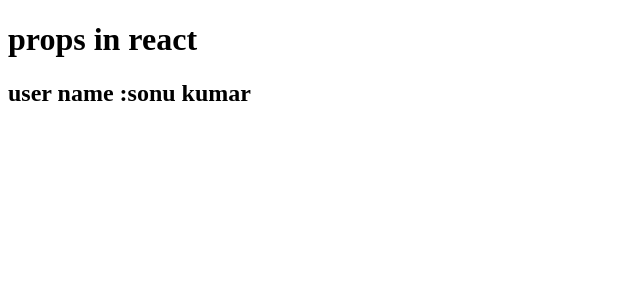
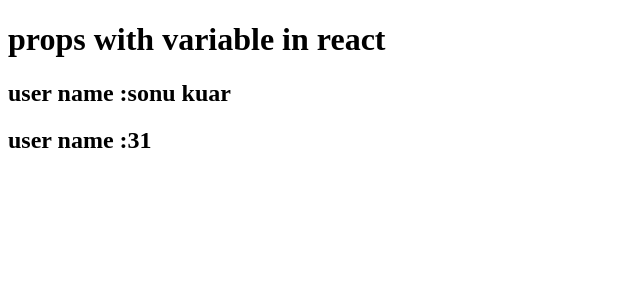
Before and after one commit to Sonukumar201995/React-practice-03, a React (Vite) app: page / in a window 1280 px wide. Shown: the top 300 px of the page, without its empty margins (0-640 px from the left). Built offline with nearby package versions, Linux system fonts and the light colour scheme.

Commit message:
props with variable in reaact

```diff
--- a/src/App.jsx
+++ b/src/App.jsx
@@ -2,10 +2,13 @@
 
 function App()
 {
+  let name="sonu kuar"
+  let age=31
+
   return(
     <>
-    <h1>props in react</h1>
-    <User name="sonu kumar"/>
+    <h1>props  with variable in react</h1>
+    <User username={name} userage={age}/>
     </>
   )
 }
--- a/src/User.jsx
+++ b/src/User.jsx
@@ -1,10 +1,11 @@
 
-function User({name})
+function User({username,userage})
 {
     return(
 
         <>
-        <h2>user name :{name}</h2>
+        <h2>user name :{username}</h2>
+        <h2>user name :{userage}</h2>
         </>
     )
 }
```
